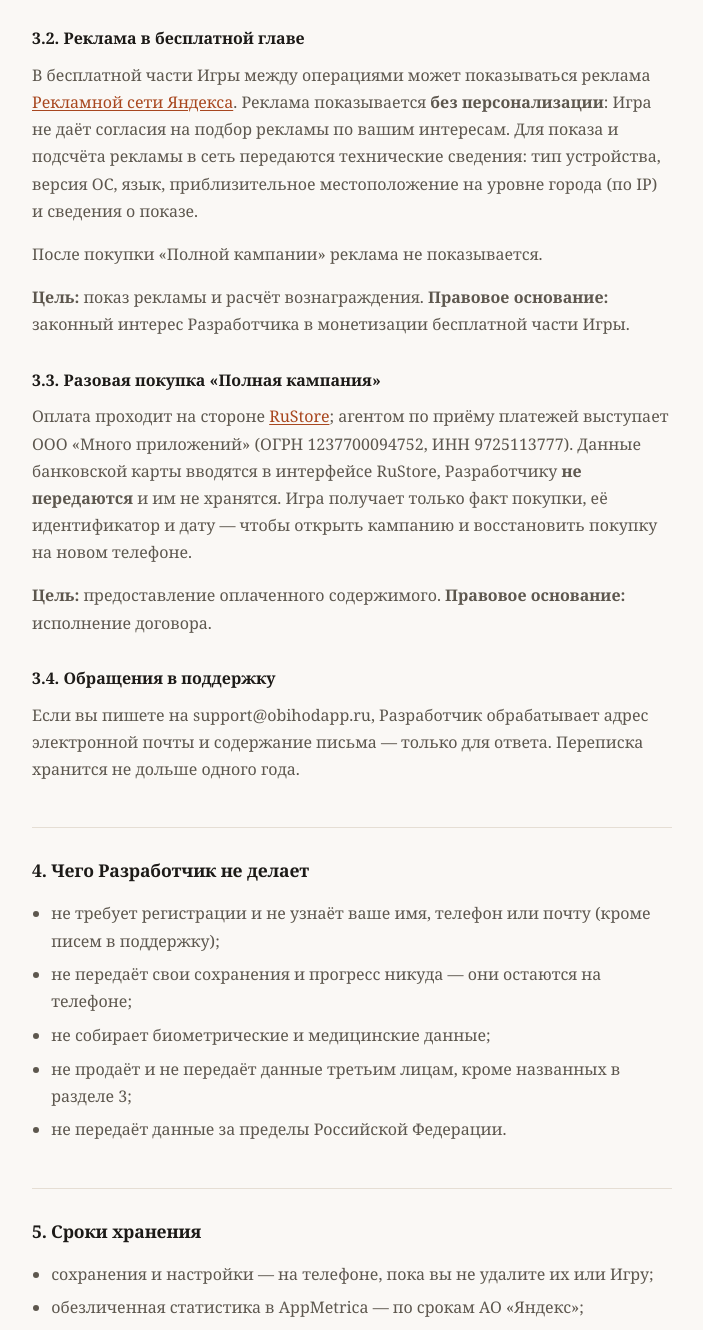
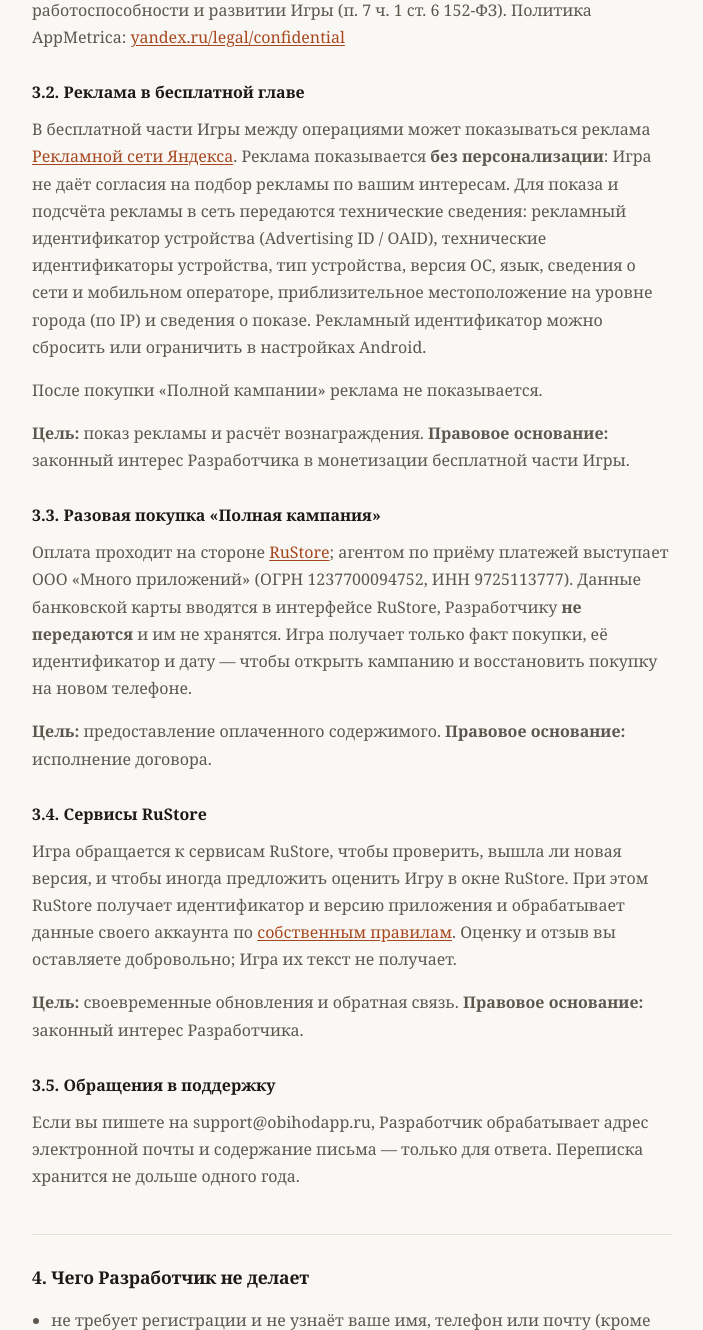
Before and after one commit to isumvek/obihodapp, a plain HTML site: page rubezh/privacy/index.html in a window 1280 px wide. Shown: the part 1379-2709 px from the top of the page, without its empty margins (288-991 px from the left). Drawn offline with Linux system fonts and the light colour scheme.

Commit message:
Рубеж privacy: disclose advertising ID/device identifiers/network info (AppMetrica, RSYa) and RuStore update/rating calls
Co-Authored-By: Claude Opus 5.5 <noreply@anthropic.com>

```diff
--- a/rubezh/privacy/index.html
+++ b/rubezh/privacy/index.html
@@ -89,7 +89,7 @@
 </div>
 
 <h1>Политика конфиденциальности игры «Рубеж»</h1>
-<p class="rev">Редакция от 18 ноября 2026 г. Действует для мобильной игры «Рубеж» для Android (далее — «Игра»). Для сайта и остальных приложений действует <a href="/privacy/">общая политика</a>.</p>
+<p class="rev">Редакция от 19 ноября 2026 г. Действует для мобильной игры «Рубеж» для Android (далее — «Игра»). Для сайта и остальных приложений действует <a href="/privacy/">общая политика</a>.</p>
 
 <h2>1. Кто обрабатывает данные</h2>
 <p>Оператор персональных данных — индивидуальный предприниматель Скурихин Алексей Владимирович (далее — «Разработчик»).</p>
@@ -105,16 +105,19 @@
 
 <h2>3. Какие данные обрабатываются</h2>
 <h3>3.1. Обезличенная статистика</h3>
-<p>Игра использует сервис аналитики AppMetrica (АО «Яндекс»). Передаются: модель устройства, версия операционной системы, язык и регион, версия Игры, обезличенный идентификатор установки, события внутри Игры (начало кампании, пропуск обучения, итоги операций, прохождение главы, показ и нажатие предложения «Полная кампания», покупка) и IP-адрес, из которого определяется только страна и город.</p>
+<p>Игра использует сервис аналитики AppMetrica (АО «Яндекс»). Передаются: модель устройства, версия операционной системы, язык и регион, версия Игры, обезличенный идентификатор установки, рекламный идентификатор устройства (Advertising ID / OAID), технические идентификаторы устройства, сведения о сети и мобильном операторе, события внутри Игры (начало кампании, пропуск обучения, итоги операций, прохождение главы, показ и нажатие предложения «Полная кампания», покупка) и IP-адрес, из которого определяется только страна и город.</p>
 <p><b>Цель:</b> понять, где игроки бросают Игру и что мешает её пройти. <b>Правовое основание:</b> законный интерес Разработчика в обеспечении работоспособности и развитии Игры (п. 7 ч. 1 ст. 6 152-ФЗ). Политика AppMetrica: <a href="https://yandex.ru/legal/confidential">yandex.ru/legal/confidential</a></p>
 <h3>3.2. Реклама в бесплатной главе</h3>
-<p>В бесплатной части Игры между операциями может показываться реклама <a href="https://yandex.ru/legal/rules_advert">Рекламной сети Яндекса</a>. Реклама показывается <b>без персонализации</b>: Игра не даёт согласия на подбор рекламы по вашим интересам. Для показа и подсчёта рекламы в сеть передаются технические сведения: тип устройства, версия ОС, язык, приблизительное местоположение на уровне города (по IP) и сведения о показе.</p>
+<p>В бесплатной части Игры между операциями может показываться реклама <a href="https://yandex.ru/legal/rules_advert">Рекламной сети Яндекса</a>. Реклама показывается <b>без персонализации</b>: Игра не даёт согласия на подбор рекламы по вашим интересам. Для показа и подсчёта рекламы в сеть передаются технические сведения: рекламный идентификатор устройства (Advertising ID / OAID), технические идентификаторы устройства, тип устройства, версия ОС, язык, сведения о сети и мобильном операторе, приблизительное местоположение на уровне города (по IP) и сведения о показе. Рекламный идентификатор можно сбросить или ограничить в настройках Android.</p>
 <p>После покупки «Полной кампании» реклама не показывается.</p>
 <p><b>Цель:</b> показ рекламы и расчёт вознаграждения. <b>Правовое основание:</b> законный интерес Разработчика в монетизации бесплатной части Игры.</p>
 <h3>3.3. Разовая покупка «Полная кампания»</h3>
 <p>Оплата проходит на стороне <a href="https://www.rustore.ru/">RuStore</a>; агентом по приёму платежей выступает ООО «Много приложений» (ОГРН 1237700094752, ИНН 9725113777). Данные банковской карты вводятся в интерфейсе RuStore, Разработчику <b>не передаются</b> и им не хранятся. Игра получает только факт покупки, её идентификатор и дату — чтобы открыть кампанию и восстановить покупку на новом телефоне.</p>
 <p><b>Цель:</b> предоставление оплаченного содержимого. <b>Правовое основание:</b> исполнение договора.</p>
-<h3>3.4. Обращения в поддержку</h3>
+<h3>3.4. Сервисы RuStore</h3>
+<p>Игра обращается к сервисам RuStore, чтобы проверить, вышла ли новая версия, и чтобы иногда предложить оценить Игру в окне RuStore. При этом RuStore получает идентификатор и версию приложения и обрабатывает данные своего аккаунта по <a href="https://www.rustore.ru/help/legal">собственным правилам</a>. Оценку и отзыв вы оставляете добровольно; Игра их текст не получает.</p>
+<p><b>Цель:</b> своевременные обновления и обратная связь. <b>Правовое основание:</b> законный интерес Разработчика.</p>
+<h3>3.5. Обращения в поддержку</h3>
 <p>Если вы пишете на support@obihodapp.ru, Разработчик обрабатывает адрес электронной почты и содержание письма — только для ответа. Переписка хранится не дольше одного года.</p>
 
 <h2>4. Чего Разработчик не делает</h2>
```
